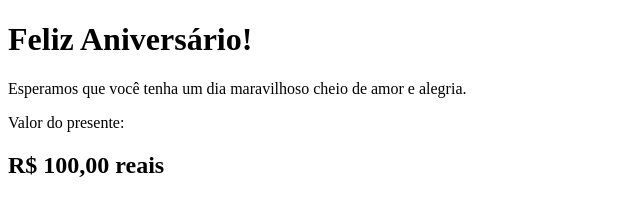
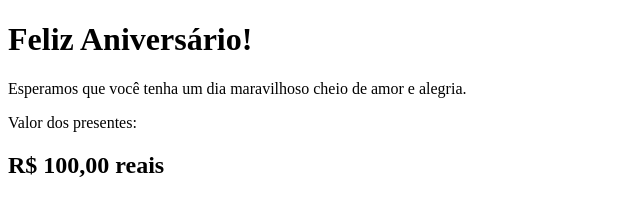
Before and after one commit to joedsantos/cartao-presente2, a plain HTML site: page index.html in a window 1280 px wide. Shown: the full height of the page, 0-640 px from the left. Drawn offline with Linux system fonts and the light colour scheme.

Commit message:
Modificando html

```diff
--- a/index.html
+++ b/index.html
@@ -11,7 +11,7 @@
         <h1>Feliz Aniversário!</h1>
         <p>Esperamos que você tenha um dia maravilhoso cheio de amor e alegria.</p>
         <div class="gift-amount">
-            <p>Valor do presente:</p>
+            <p>Valor dos presentes:</p>
             <h2>R$ 100,00 reais</h2>
         </div>
     </div>
```
